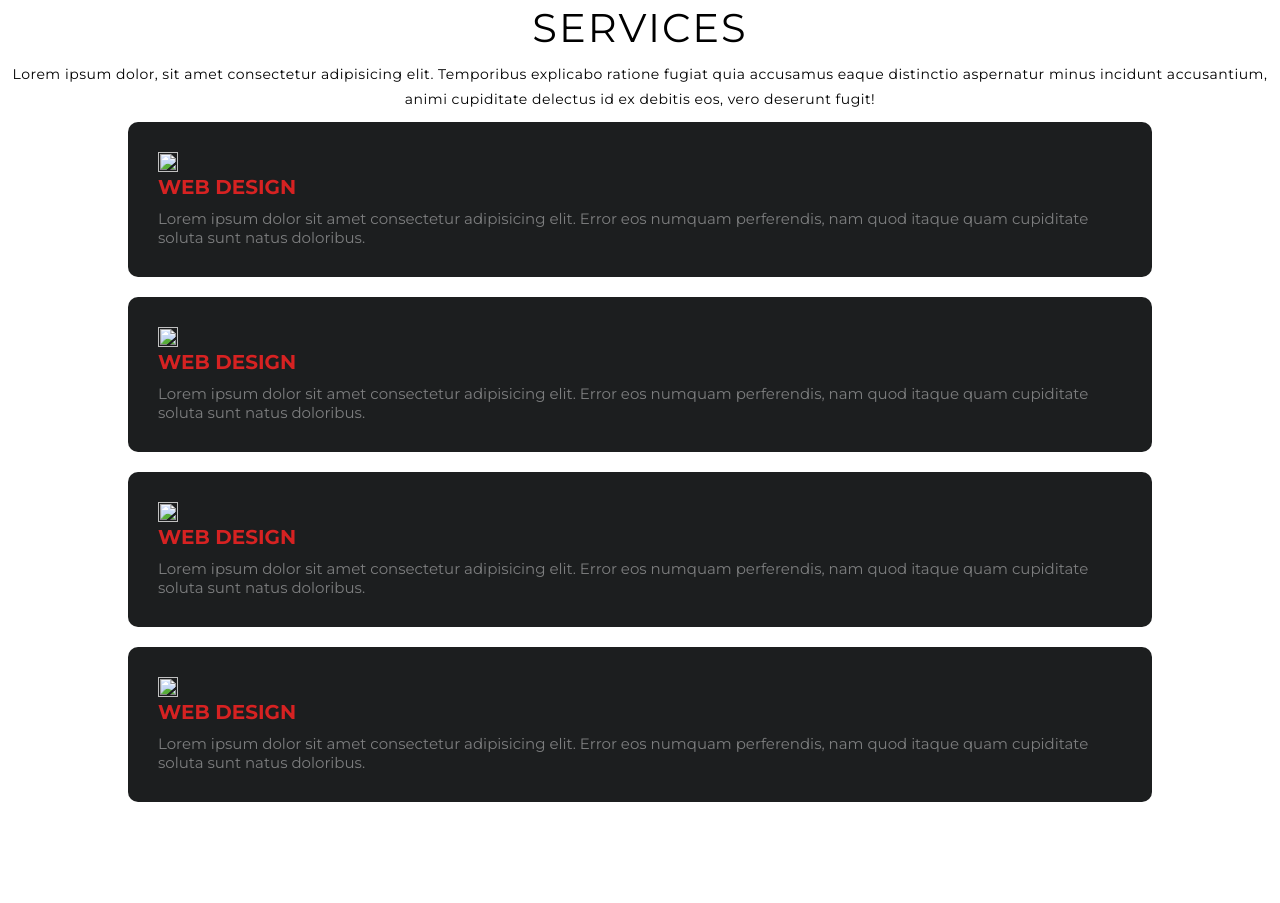
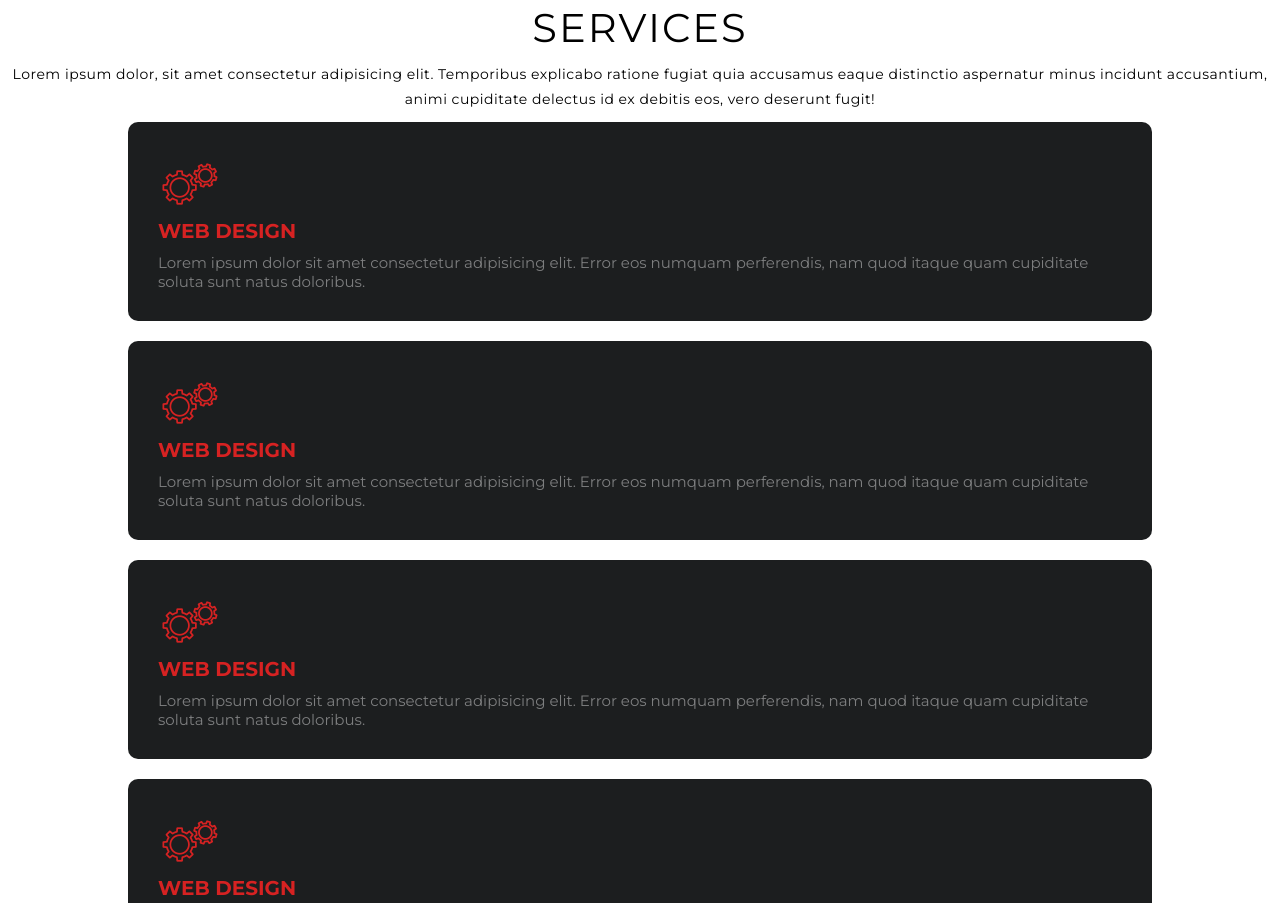
Before and after one commit to IvoOjvan/Responsive_portfolio, a plain HTML site: page index.html in a window 1280 px wide. Shown: the part 897-1800 px from the top of the page. Drawn offline with Linux system fonts and the light colour scheme; the site is published under a folder, as on GitHub Pages, so addresses that start at the root find nothing.

Commit message:
Fix img url

```diff
--- a/index.html
+++ b/index.html
@@ -33,7 +33,7 @@
             <div class="service-bottom">
                 <div class="service-item">
                     <div class="icon">
-                        <img src="/icons/service-icon.png">
+                        <img src="icons/service-icon.png">
                     </div>
                     <h2>Web Design</h2>
                     <p>
@@ -43,7 +43,7 @@
                 </div>
                 <div class="service-item">
                     <div class="icon">
-                        <img src="/icons/service-icon.png">
+                        <img src="icons/service-icon.png">
                     </div>
                     <h2>Web Design</h2>
                     <p>
@@ -53,7 +53,7 @@
                 </div>
                 <div class="service-item">
                     <div class="icon">
-                        <img src="/icons/service-icon.png">
+                        <img src="icons/service-icon.png">
                     </div>
                     <h2>Web Design</h2>
                     <p>
@@ -63,7 +63,7 @@
                 </div>
                 <div class="service-item">
                     <div class="icon">
-                        <img src="/icons/service-icon.png">
+                        <img src="icons/service-icon.png">
                     </div>
                     <h2>Web Design</h2>
                     <p>
```
